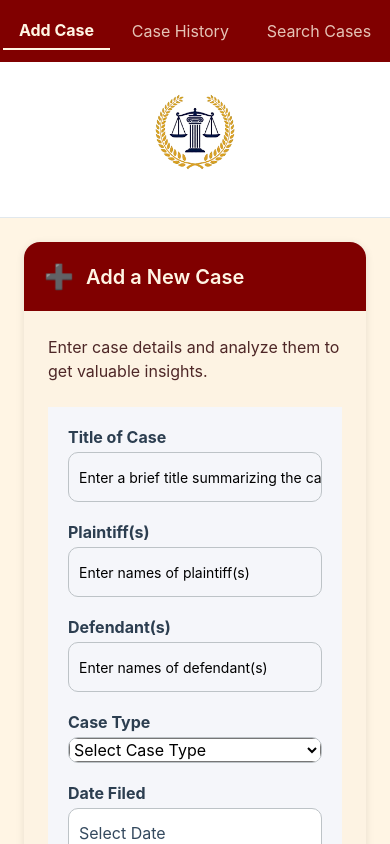
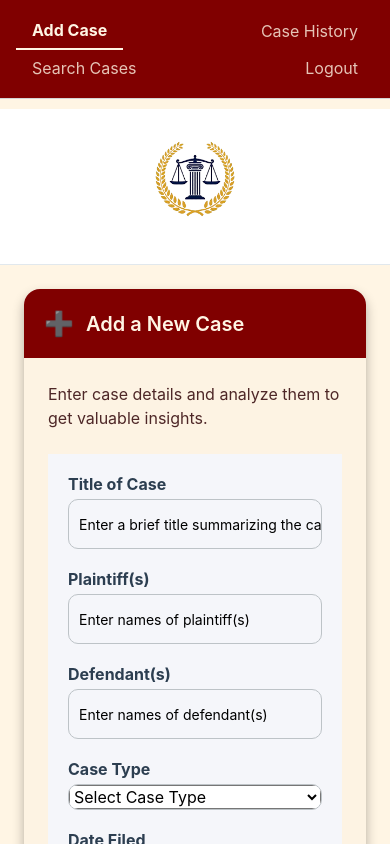
Before and after one commit to riddhikul/JusticeMet, a React Native app: screen /Home in a window 390 px wide. Built offline with nearby package versions, Linux system fonts and the light colour scheme.

Commit message:
added logout

```diff
--- a/components/HomeScreen.js
+++ b/components/HomeScreen.js
@@ -31,6 +31,13 @@ const HomeScreen = ({ navigation }) => {
     </TouchableOpacity>
   );
 
+  const handleLogout = () => {
+    // Your logout logic here, like clearing async storage or authentication token
+    Alert.alert('Logged out successfully');
+    // You could navigate to the login screen, for example:
+    navigation.navigate('Login');
+  };
+
   return (
     <View style={styles.container}>
       {/* Navbar */}
@@ -38,6 +45,10 @@ const HomeScreen = ({ navigation }) => {
         <NavbarItem title="Add Case" section="add-case" />
         <NavbarItem title="Case History" section="case-history" />
         <NavbarItem title="Search Cases" section="search-cases" />
+        {/* Logout Button */}
+        <TouchableOpacity style={styles.navbarItem} onPress={handleLogout}>
+          <Text style={styles.navbarText}>Logout</Text>
+        </TouchableOpacity>
       </View>
 
       {/* Main Content */}
@@ -125,10 +136,15 @@ const styles = StyleSheet.create({
   },
   navbar: {
     flexDirection: 'row',
-    justifyContent: 'space-around',
+    justifyContent: 'space-between',
     alignItems: 'center',
     backgroundColor: '#800000',
     paddingVertical: 12,
+    paddingHorizontal: 16,
+    flexWrap: 'wrap', // Allows items to wrap to the next line on smaller screens
+    marginBottom: 10,
+    borderBottomWidth: 1,
+    borderBottomColor: '#D3D3D3',
   },
   navbarItem: {
     paddingVertical: 8,
@@ -159,10 +175,10 @@ const styles = StyleSheet.create({
     borderRadius: 16,
     marginBottom: 24,
     shadowColor: '#000',
-    shadowOffset: { width: 0, height: 2 },
-    shadowOpacity: 0.1,
-    shadowRadius: 8,
-    elevation: 4,
+    shadowOffset: { width: 0, height: 6 },
+    shadowOpacity: 0.3,
+    shadowRadius: 12,
+    elevation: 8,
   },
   cardHeader: {
     flexDirection: 'row',
```
